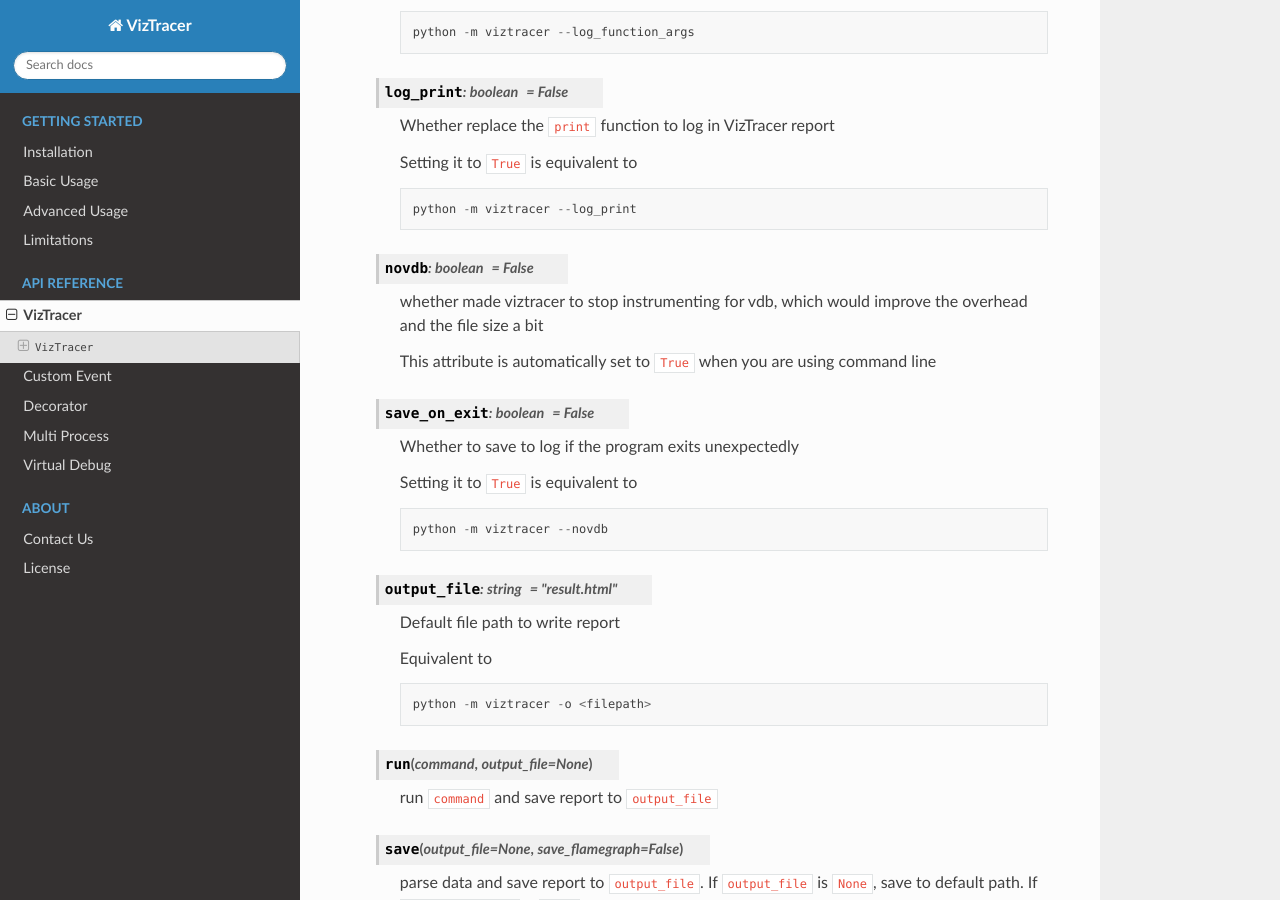
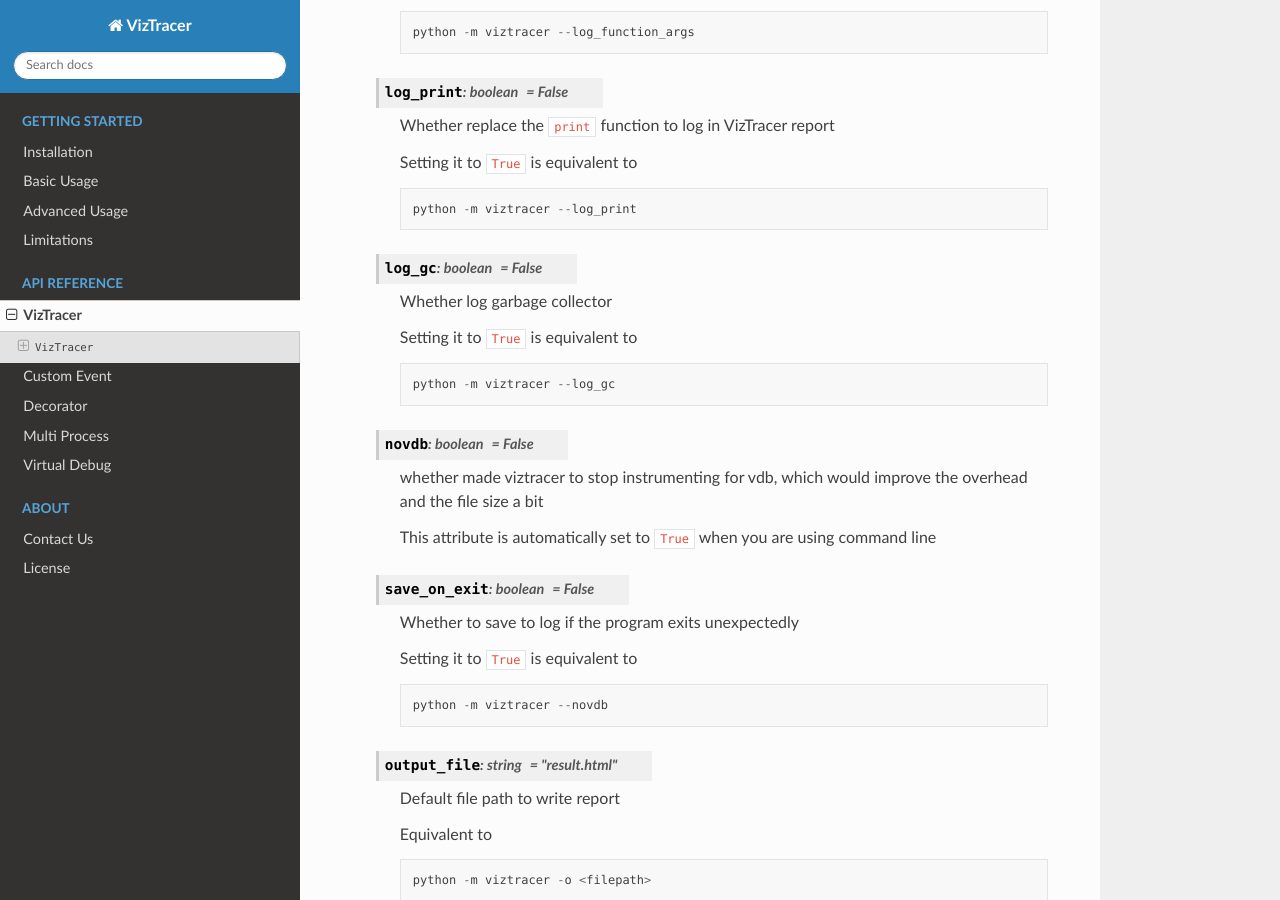
Before and after one commit to gaogaotiantian/viztracer, a Sphinx documentation site: the page built from docs/source/viztracer.rst, in a window 1280 px wide and 900 px high, scrolled down 2561 px. Built offline with Sphinx 7.4.7 and the Read the Docs theme 2.0.0, drawn with Linux system fonts in a browser that asks for light colours.

```diff
--- a/docs/source/advanced_usage.rst
+++ b/docs/source/advanced_usage.rst
@@ -146,8 +146,8 @@ OR
 
     tracer = VizTracer(log_print=True)
 
-Log Garbage Collection
-----------------------
+Log Garbage Collector
+---------------------
 
 You can log the optionaml garbage collector module in Python. Notice that in CPython, most garbage collection is done using
 reference count. The garbage collector module is only responsible for the cycle reference. So this feature is mainly used
--- a/docs/source/viztracer.rst
+++ b/docs/source/viztracer.rst
@@ -12,6 +12,7 @@ VizTracer
                  log_return_value=False,\
                  log_function_args=False,\
                  log_print=False,\
+                 log_gc=False,\
                  novdb=False,\
                  save_on_exit=False,\
                  pid_suffix=False,\
@@ -163,6 +164,18 @@ VizTracer
 
             python -m viztracer --log_print
 
+    .. py:attribute:: log_gc
+        :type: boolean
+        :value: False
+
+        Whether log garbage collector
+
+        Setting it to ``True`` is equivalent to
+
+        .. code-block::
+
+            python -m viztracer --log_gc
+
     .. py:attribute:: novdb
         :type: boolean
         :value: False
```
Also changed, not shown: README.md (+21 -10 lines).
